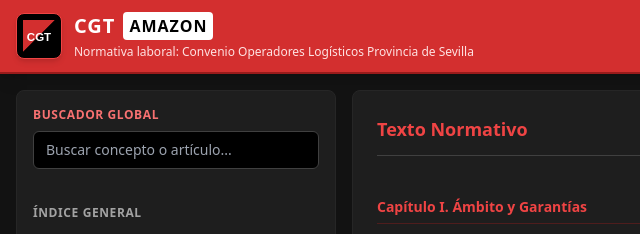
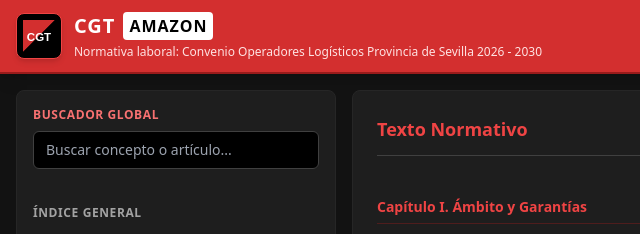
Before and after one commit to cgtdqa4/BUSCADOR-CONVENIO-COLECTIVO, a plain HTML site: page index.html in a window 1280 px wide. Shown: the top 234 px of the page, 0-640 px from the left. Drawn offline with nearby package versions, Linux system fonts and the light colour scheme; no server answers.

Commit message:
Update labor regulation text for 2026-2030

```diff
--- a/index.html
+++ b/index.html
@@ -49,7 +49,7 @@
                     <h1 class="text-xl font-black tracking-wider leading-none text-white flex items-center gap-2">
                         CGT <span class="text-black bg-white px-1.5 py-0.5 rounded text-base font-bold">AMAZON</span>
                     </h1>
-                    <p class="text-xs text-red-100 mt-1 font-medium">Normativa laboral: Convenio Operadores Logísticos Provincia de Sevilla</p>
+                    <p class="text-xs text-red-100 mt-1 font-medium">Normativa laboral: Convenio Operadores Logísticos Provincia de Sevilla 2026 - 2030</p>
                 </div>
             </div>
 
```
